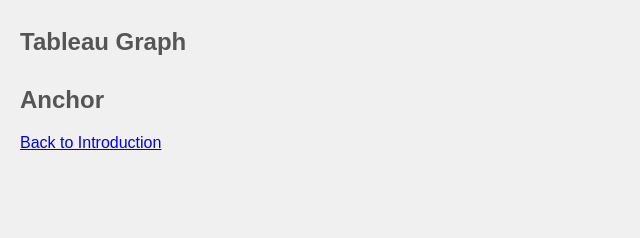
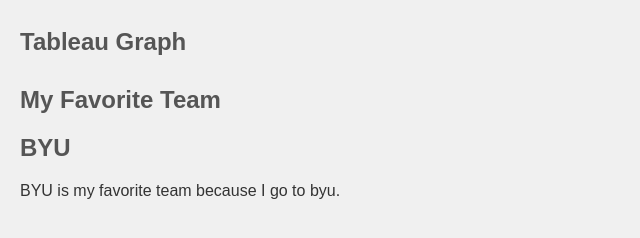
Before and after one commit to mrose33/IS-201, a plain HTML site: page mypage.html in a window 1280 px wide. Shown: the part 2210-2448 px from the top of the page, without its empty margins (0-640 px from the left). Before the commit the page ends 2412 px from the top, so only its background shows below. Drawn offline with Linux system fonts and the light colour scheme.

Commit message:
Update mypage.html

```diff
--- a/mypage.html
+++ b/mypage.html
@@ -57,8 +57,11 @@
         </section>
 
         <section>
-            <h2>Anchor</h2>
-            <p><a href="#introduction">Back to Introduction</a></p>
+            <h2>My Favorite Team</h2>
+            <div class="favorite-team">
+                <h2>BYU</h2>
+                <p>BYU is my favorite team because I go to byu.</p>
+            </div>
         </section>
     </main>
 
```
